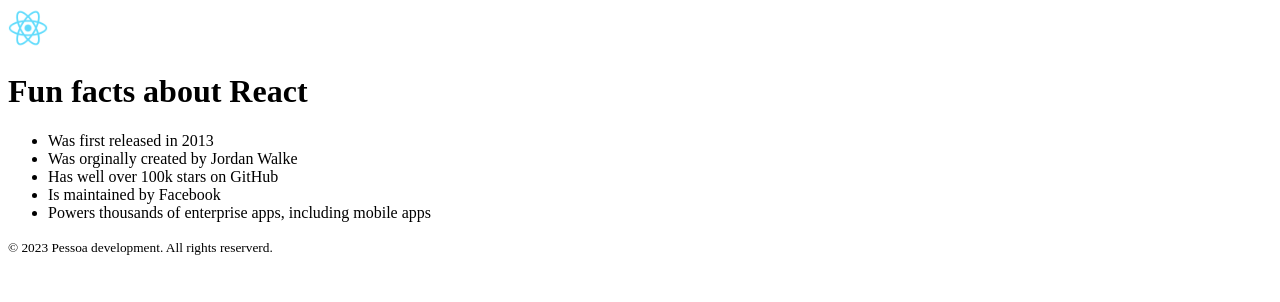
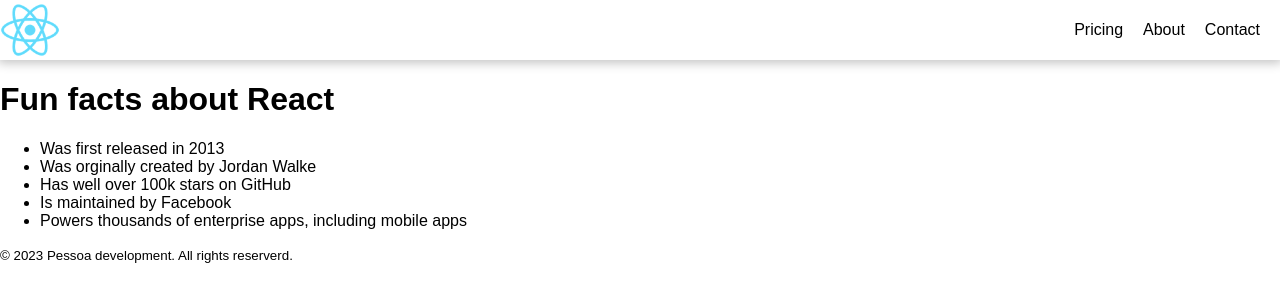
Before and after one commit to vspessoa0/react-course, a React (Create React App) app in the folder react-app/: page / in a window 1280 px wide. Shown: the top 302 px of the page. Built offline with nearby package versions, Linux system fonts and the light colour scheme.

Commit message:
avançando no estudo

```diff
--- /dev/null
+++ b/react-app/src/App.css
@@ -0,0 +1,26 @@
+*{
+    font-family: Arial, Helvetica, sans-serif;
+}
+
+body{
+    margin: 0;
+    padding: 0;
+}
+
+.nav-items {
+    list-style: none;
+    display: flex;
+    gap: 20px;
+    padding-right: 20px;
+}
+
+.nav {
+    display: flex;
+    justify-content: space-between;
+    align-items: center;
+    box-shadow: 0px 1px 10px 2px rgba(0, 0, 0, 0.24);
+}
+
+.logo {
+    width: 60px;
+}
--- a/react-app/src/App.js
+++ b/react-app/src/App.js
@@ -1,10 +1,16 @@
 import React from 'react'
+import './App.css'
 
 const Header = () => {
   return (
     <header>
-      <nav>
-        <img src="/logo192.png" width="40px" />
+      <nav className='nav'>
+        <img src="/logo192.png" className='logo'/>
+        <ul className='nav-items'>
+          <li>Pricing</li>
+          <li>About</li>
+          <li>Contact</li>
+        </ul>
       </nav>
       <h1>Fun facts about React</h1>
     </header>
```
